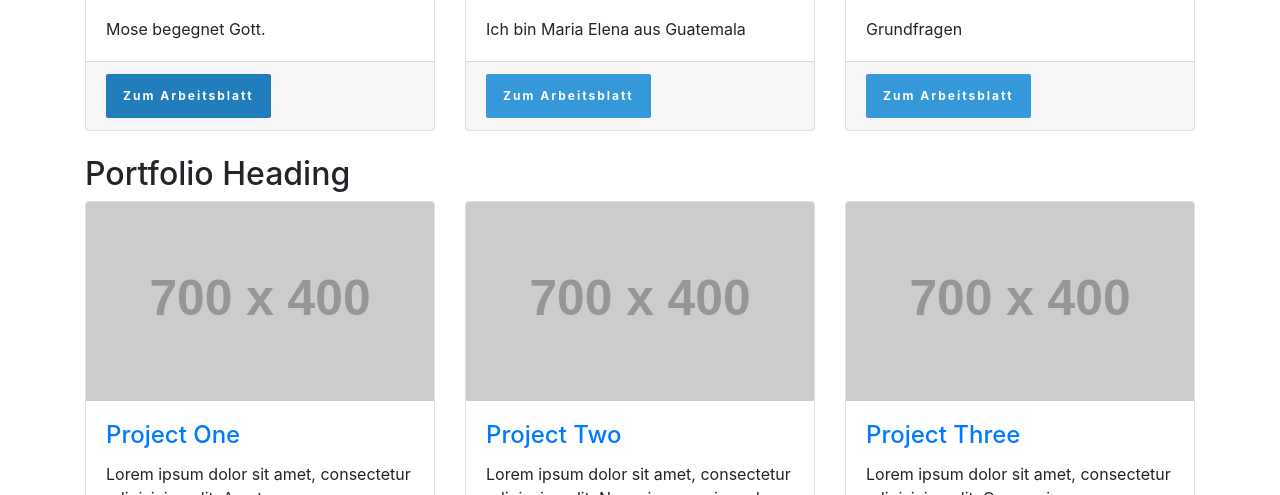
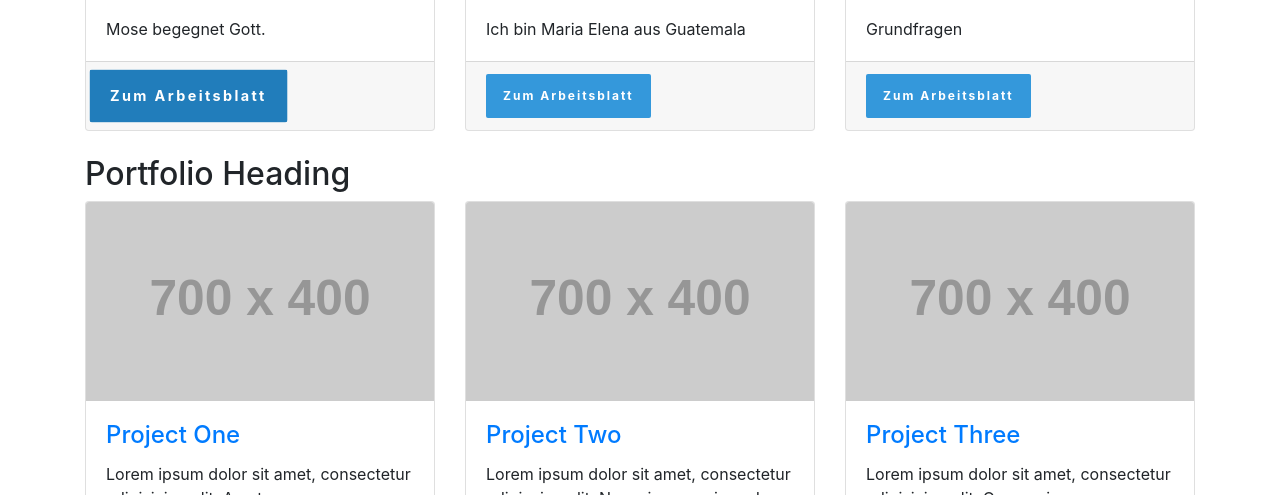
Before and after one commit to TIMM-Unity/Religion-Projekt, a website: page index.html in a window 1280 px wide. In both pictures the pointer is over the link 188 px from the left and 849 px from the top of the page. Shown: the part 754-1249 px from the top of the page. Drawn offline with Linux system fonts and the light colour scheme; placeholder pictures from the web are drawn by us.

Commit message:
Animationen

```diff
--- a/css/custom.css
+++ b/css/custom.css
@@ -12,7 +12,12 @@
   background-clip: padding-box;
   -webkit-transition: color 0.2s linear, background-color 0.2s linear;
   transition: color 0.2s linear, background-color 0.2s linear;
+  transition: transform .2s;
 }
+.btn:hover {
+   transform: scale(1.2);
+}
+
 .btn.btn-default {
   color: #000;
   background-color: #ffffff;
```
